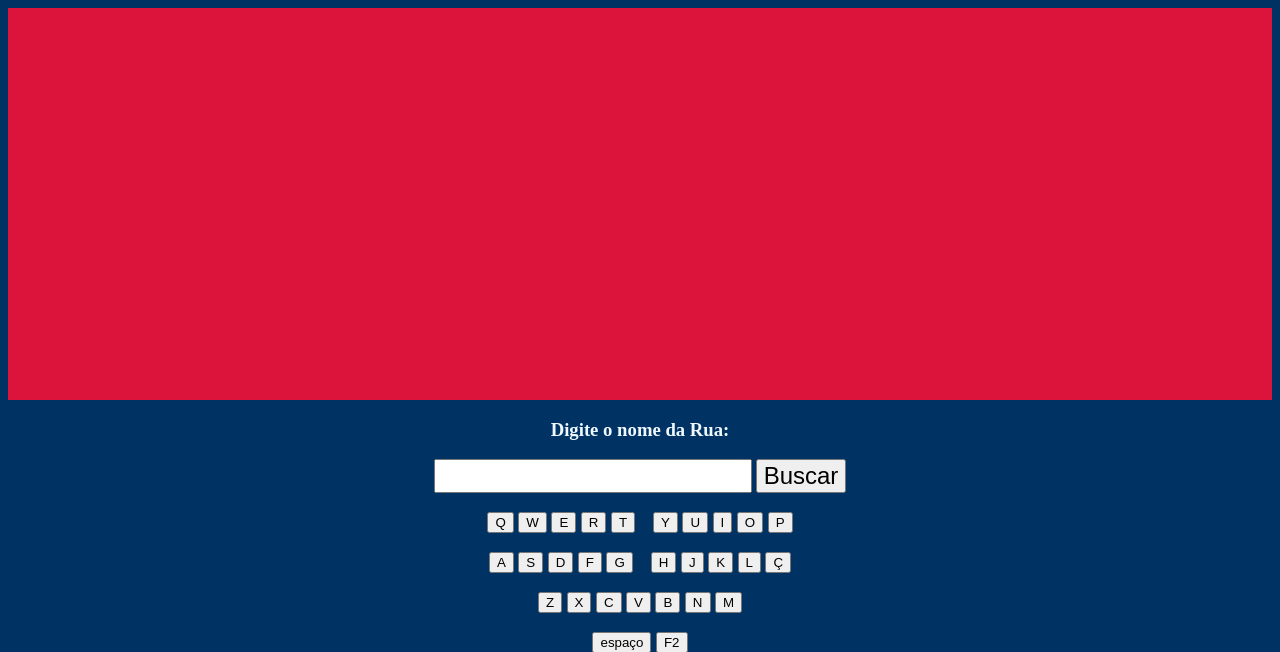
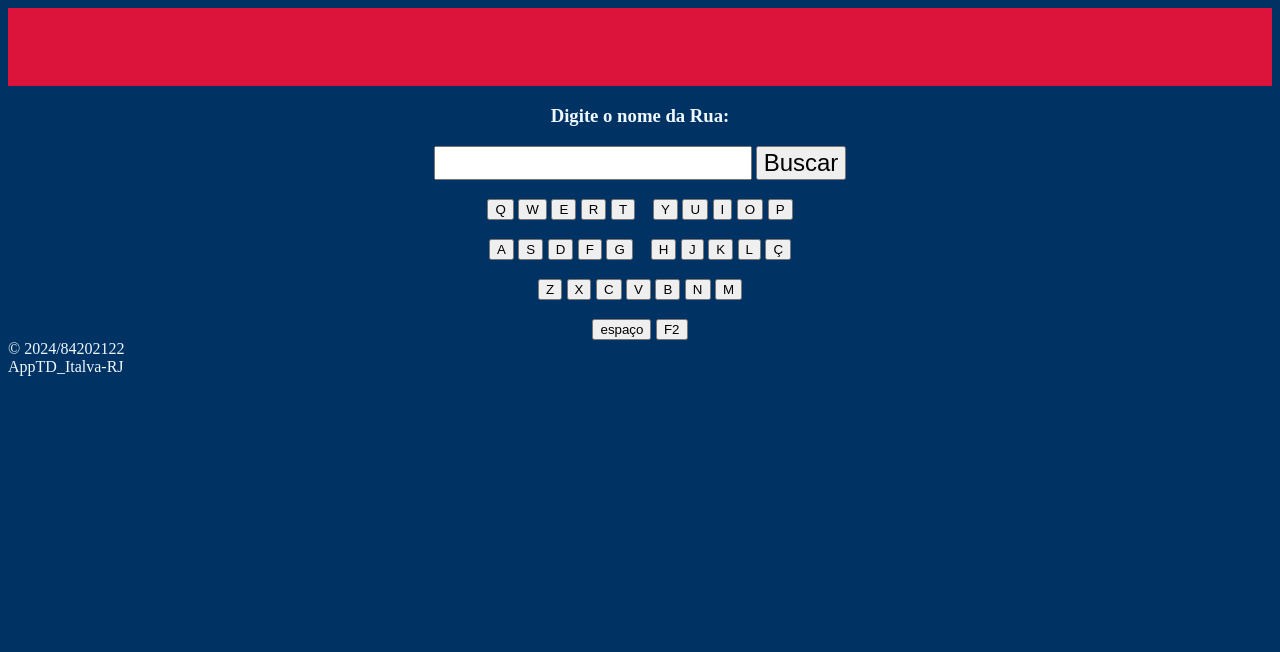
Before and after one commit to gitmenezes/gitmenezes.github.io, a PHP site: page /appTD.html in a window 1280 px wide. Shown: the top 652 px of the page. Run offline with PHP 8.4, Linux system fonts and the light colour scheme.

Commit message:
appTD css
diminuição do campo com nome das ruas

```diff
--- a/app.css
+++ b/app.css
@@ -6,7 +6,7 @@
     vertical-align: center;
     text-align: center;
     height: 600px;
-    max-height: 50%;
+    max-height: 10%;
     width:"device-width, initial-scale=1.0";
     background-color: none;
     overflow-y: auto;
```
